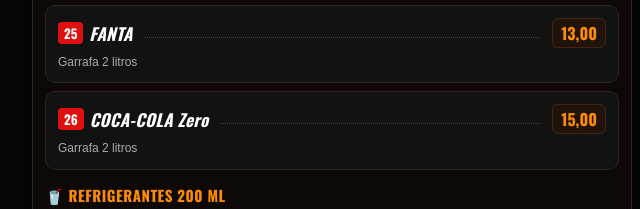
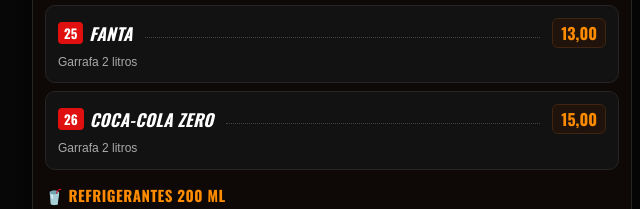
Before and after one commit to filipeguimass3-arch/malveira, a plain HTML site: page index.html in a window 1280 px wide. Shown: the part 3239-3448 px from the top of the page, 308-948 px from the left. Drawn offline with nearby package versions, Linux system fonts and the light colour scheme; a web font is replaced by a local one.

Commit message:
Update index.html

```diff
--- a/index.html
+++ b/index.html
@@ -233,7 +233,7 @@
   [23, 'GUARANÁ', 13.00, 'Garrafa 2 litros'],
   [24, 'PEPSI', 13.00, 'Garrafa 2 litros'],
   [25, 'FANTA', 13.00, 'Garrafa 2 litros'],
-  [26, 'COCA-COLA Zero', 15.00, 'Garrafa 2 litros'],
+  [26, 'COCA-COLA ZERO', 15.00, 'Garrafa 2 litros'],
 
   {cat:'🥤 Refrigerantes 200 ml'},
   [26, 'COCA-COLA', 3.00, 'Garrafinha 200ml'],
```
